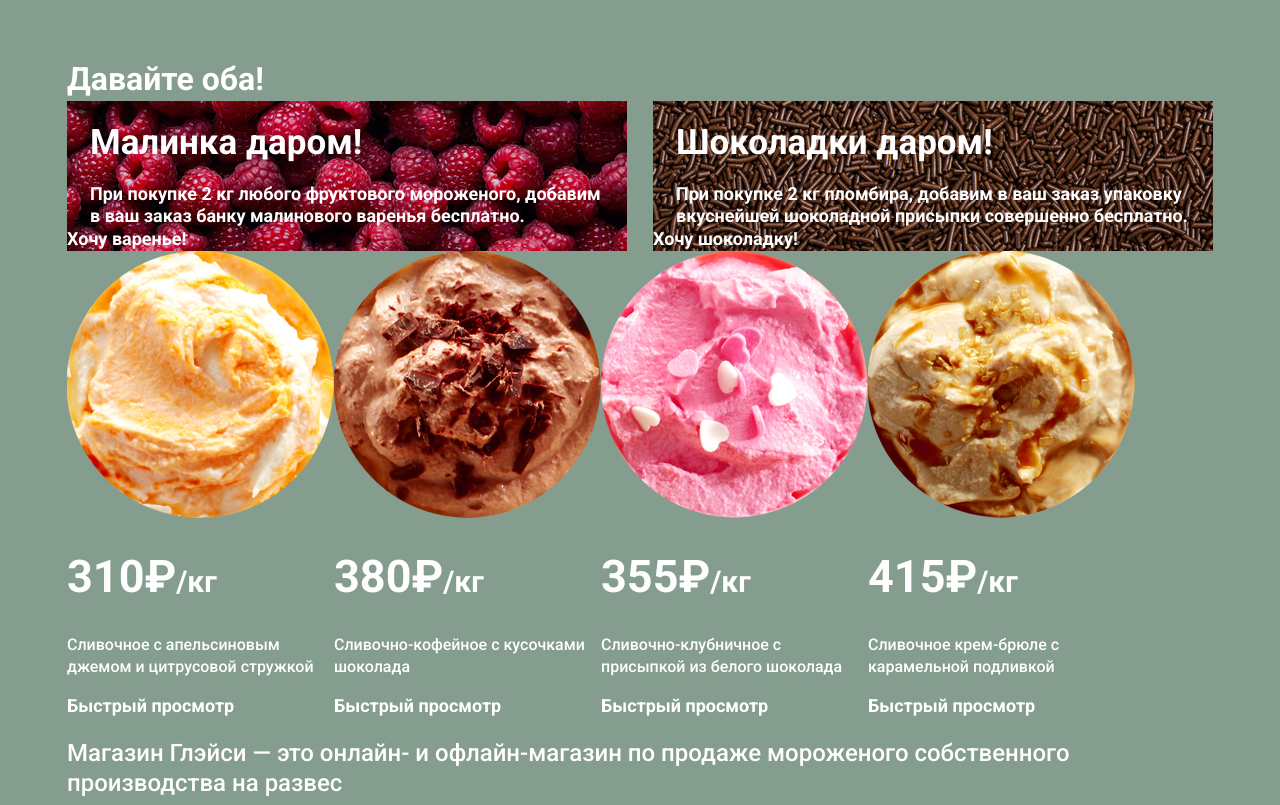
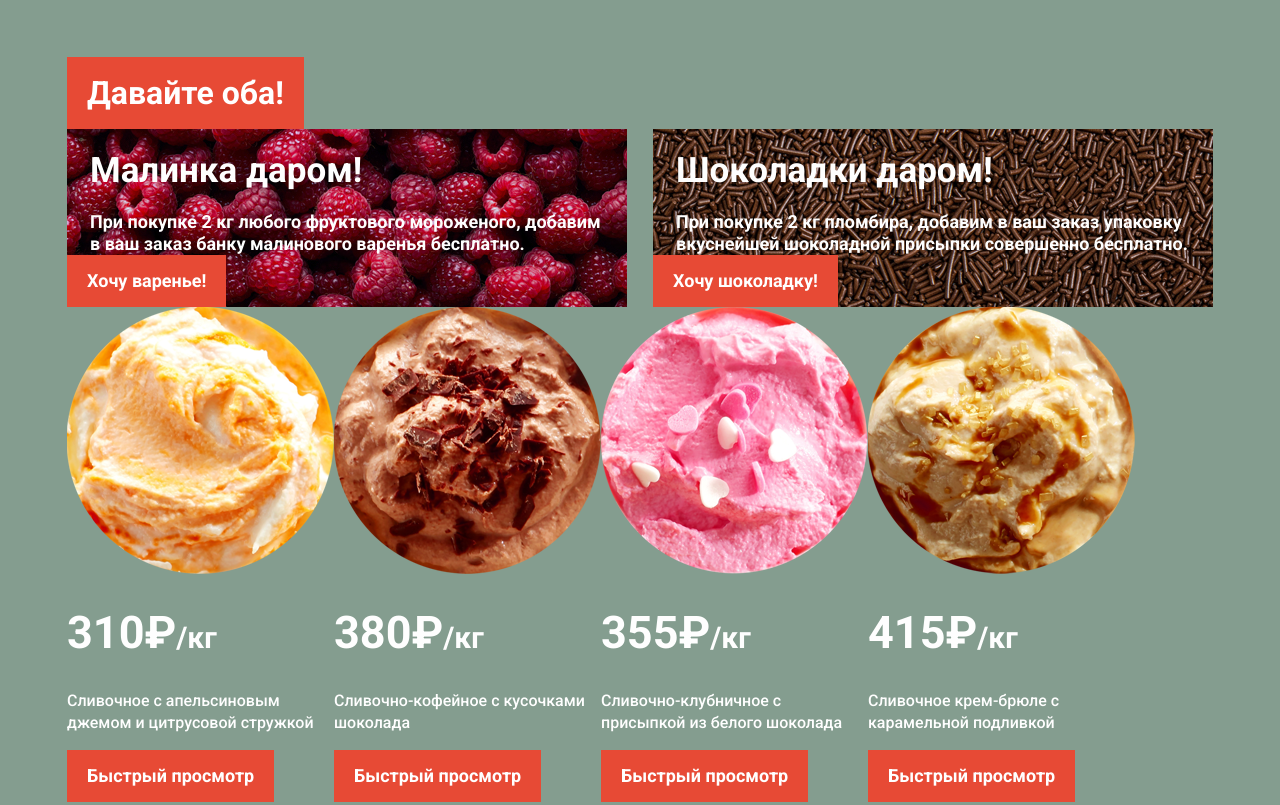
Before and after one commit to iviro/853505-gllacy, a plain HTML site: page index.html in a window 1280 px wide. Shown: the part 1213-2018 px from the top of the page. Drawn offline with Linux system fonts and the light colour scheme.

Commit message:
Стилизован .button (без теней)

```diff
--- a/css/style.css
+++ b/css/style.css
@@ -48,10 +48,13 @@ a:active {
 }
 
 .button {
+  display: inline-block;
+  padding: 14px 20px;
   font-size: 18px;
   font-weight: bold;
   line-height: 24px;
   text-align: center;
+  background-color: #e74a35;
 }
 
 .button:hover,
```
